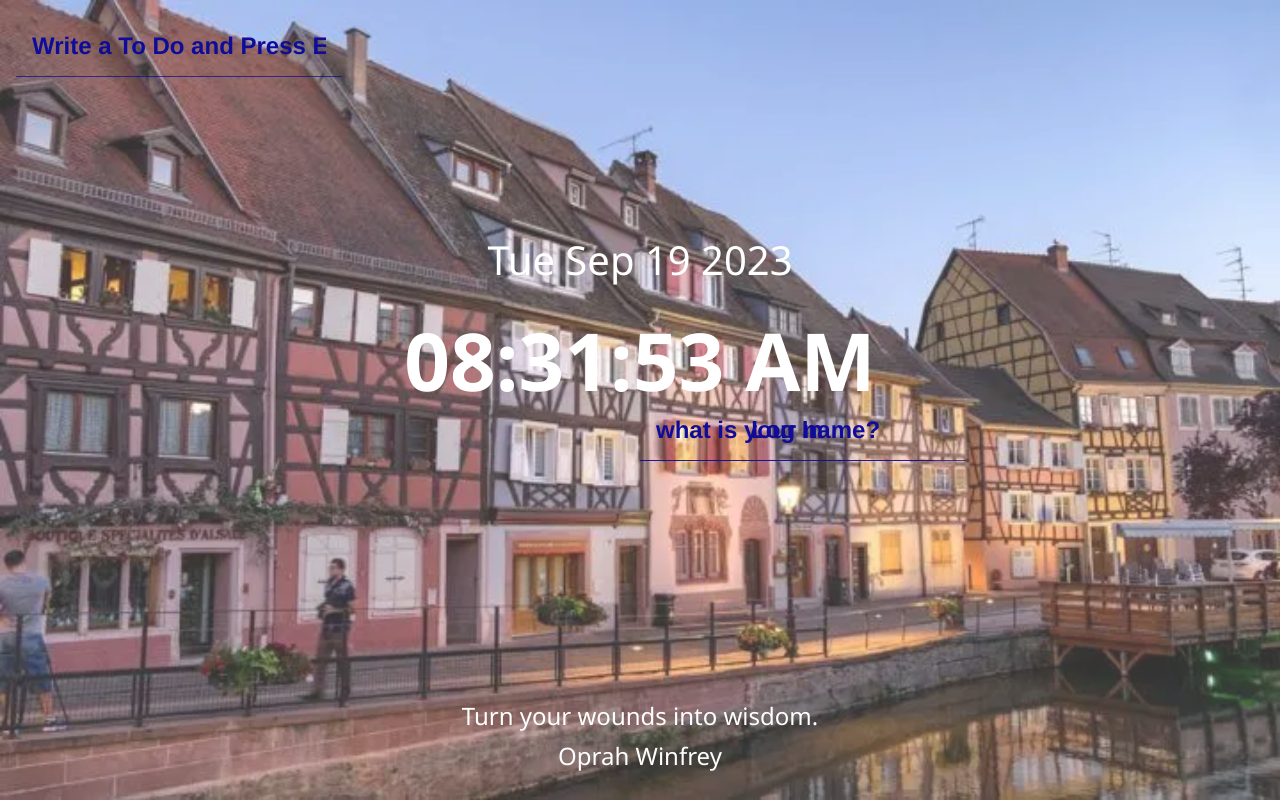
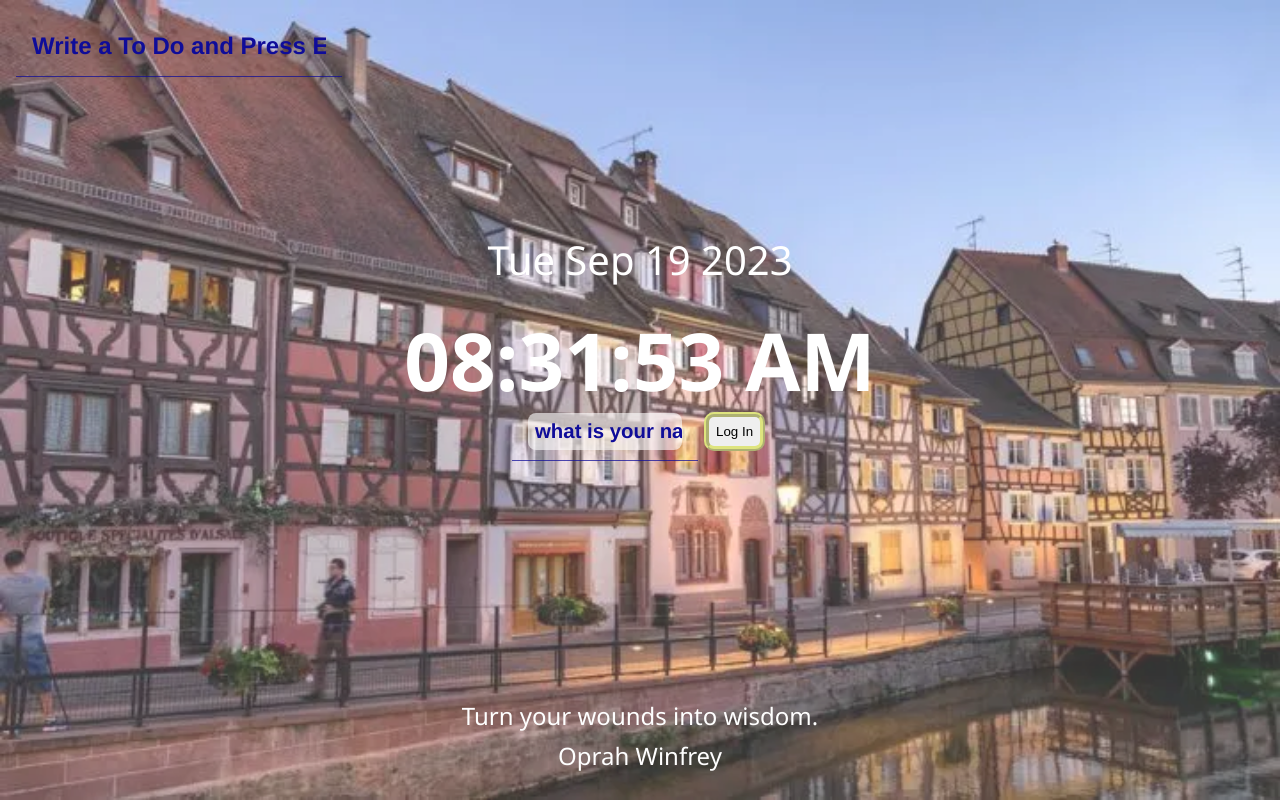
Before and after one commit to parksr89/Vanilla_JS_Chrome_App, a plain HTML site: page index.html in a window 1280 px wide. Drawn offline with Linux system fonts and the light colour scheme.

Commit message:
Update style.css

```diff
--- a/css/style.css
+++ b/css/style.css
@@ -41,24 +41,35 @@ img {
     font-weight: 600;
 }
 
-#login-form input {
+#login-form input:first-child {
     position: absolute;
     padding: 2vh;
     font-size: 3vh;
     top: 50vh;
-    width: 23vw;
+    left: 40vw;
+    width: 12vw;
     font-weight: 600;
     border:none;
     border-bottom: 1px solid rgba(15, 12, 153, 0.726);
     background:transparent ;
     color: rgb(15, 12, 153);
 }
-
+#login-form input:last-child {
+    position: absolute;
+    top: 51.5vh;
+    left: 55vw;
+    padding: 7px;
+    border-radius: 10px;
+    border: 5px ridge rgba(211, 220, 50, .6);
+}
 #login-form input::placeholder{
     color: rgb(15, 12, 153);
     font-family:'Franklin Gothic Medium', 'Arial Narrow', Arial, sans-serif ;
-    font-size: 3vh;
+    font-size: 2.55vh;
     font-weight: 600;
+    background-color: rgba(255, 255, 255, 0.6);
+    border-radius: 8px;
+    padding: 7px;
 }
 
 
```
